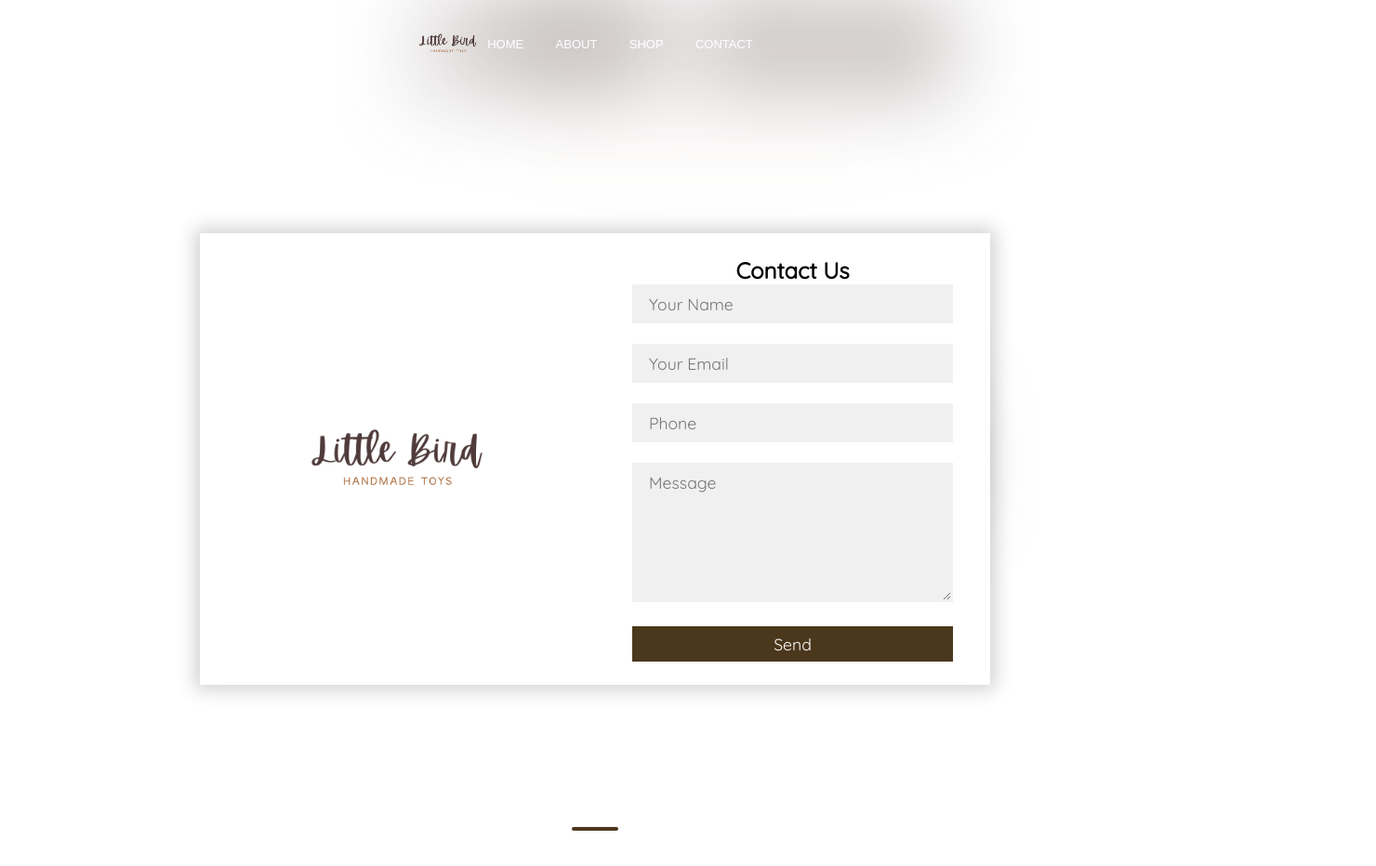
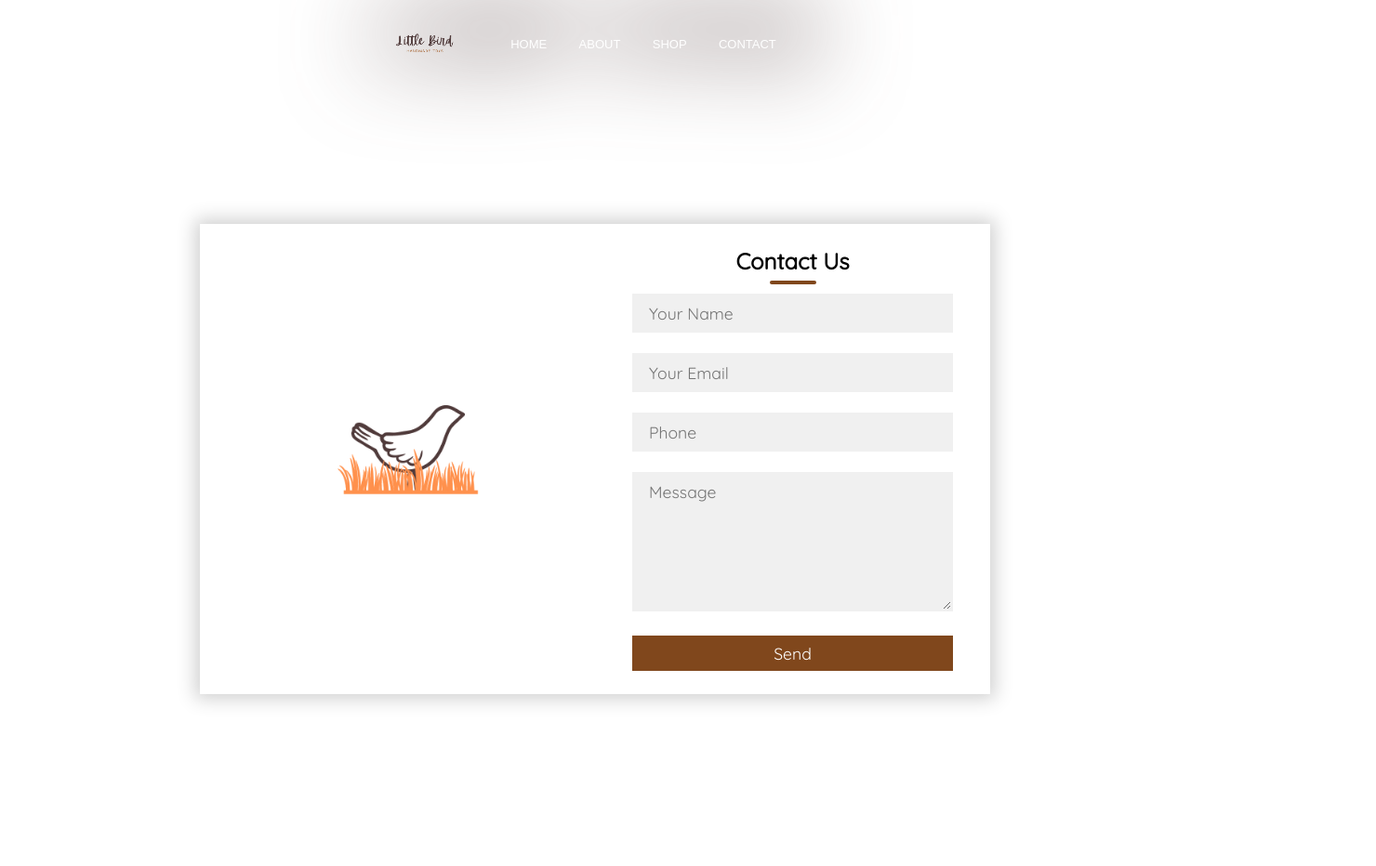
Before and after one commit to AaronM524/June-Monthly-Website, a plain HTML site: page contact.html in a window 1280 px wide. Shown: the whole page at 93% size, 1480 px wide, since content can reach past the window. After the commit the page ends 894 px from the top, so only its background shows below. Drawn offline with Linux system fonts and the light colour scheme.

Commit message:
changed the layout of the contact us page need to the ability to send things

```diff
--- a/contact.css
+++ b/contact.css
@@ -1,5 +1,5 @@
-* {
-    padding:0;
+*{
+	padding: 0;
 	margin: 0;
 	box-sizing: border-box;
 	font-family: 'Quicksand', sans-serif;
@@ -10,17 +10,7 @@ body{
 	width: 100%;
 }
 
-.container {
-    position: relative;
-    width: 100%;
-    height: 100%;
-    display: flex;
-    justify-content: center;
-    align-items: center;
-    padding: 20px 100px;
-}
-
-.container:after{
+.container{
 	position: relative;
 	width: 100%;
 	height: 100%;
@@ -42,8 +32,7 @@ body{
 	filter: blur(50px);
 	z-index: -1;
 }
-
-.contact-box {
+.contact-box{
 	max-width: 850px;
 	display: grid;
 	grid-template-columns: repeat(2, 1fr);
@@ -55,14 +44,19 @@ body{
 }
 
 .left{
-    background: url("images/Alternate\ Logo\ 2.png") no-repeat center;
+	background: url("images/Alternate\ Logo\ 1.png") no-repeat center;
 	background-size: cover;
 	height: 100%;
 }
 
-
 .right{
 	padding: 25px 40px;
+}
+
+h2{
+	position: relative;
+	padding: 0 0 10px;
+	margin-bottom: 10px;
 }
 
 h2:after{
@@ -74,7 +68,7 @@ h2:after{
     height: 4px;
     width: 50px;
     border-radius: 2px;
-    background-color: #4B371C;
+    background-color: #80471C;
 }
 
 .field{
@@ -99,7 +93,7 @@ textarea{
 .btn{
 	width: 100%;
 	padding: 0.5rem 1rem;
-	background-color: #4B371C;
+	background-color: #80471C;
 	color: #fff;
 	font-size: 1.1rem;
 	border: none;
@@ -109,7 +103,7 @@ textarea{
 }
 
 .btn:hover{
-    background-color: #4B371C;
+    background-color: #80471C;
 }
 
 .field:focus{
@@ -154,6 +148,11 @@ textarea{
 }
 
 .navbar-menu a:hover {
-  background-color: #fff;
+  background-color: orange;
   color: #000;
 }
+
+
+.navbar-menu {
+    margin-left: 50px;
+  }
```
Lines whose indentation alone changed are shown as unchanged.
